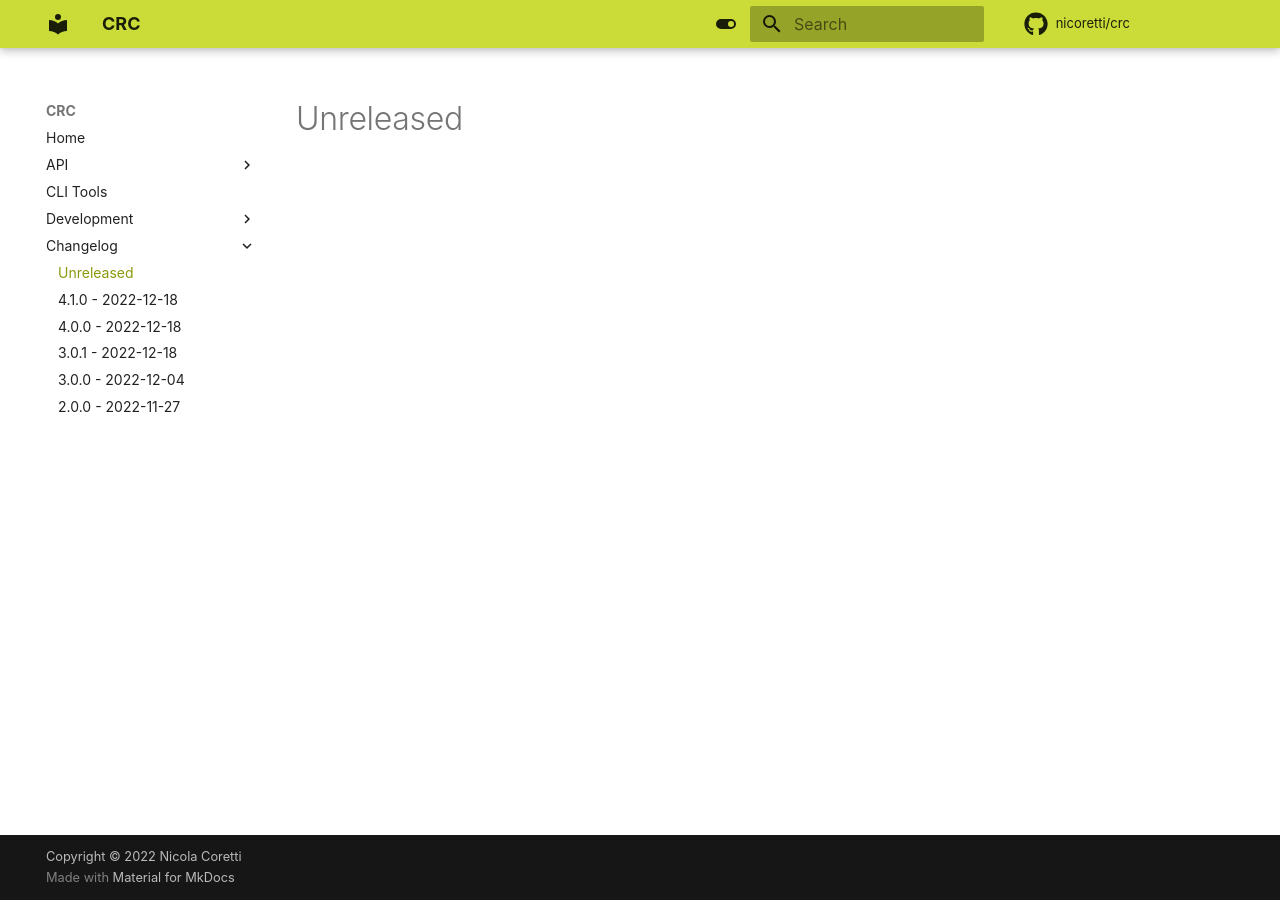
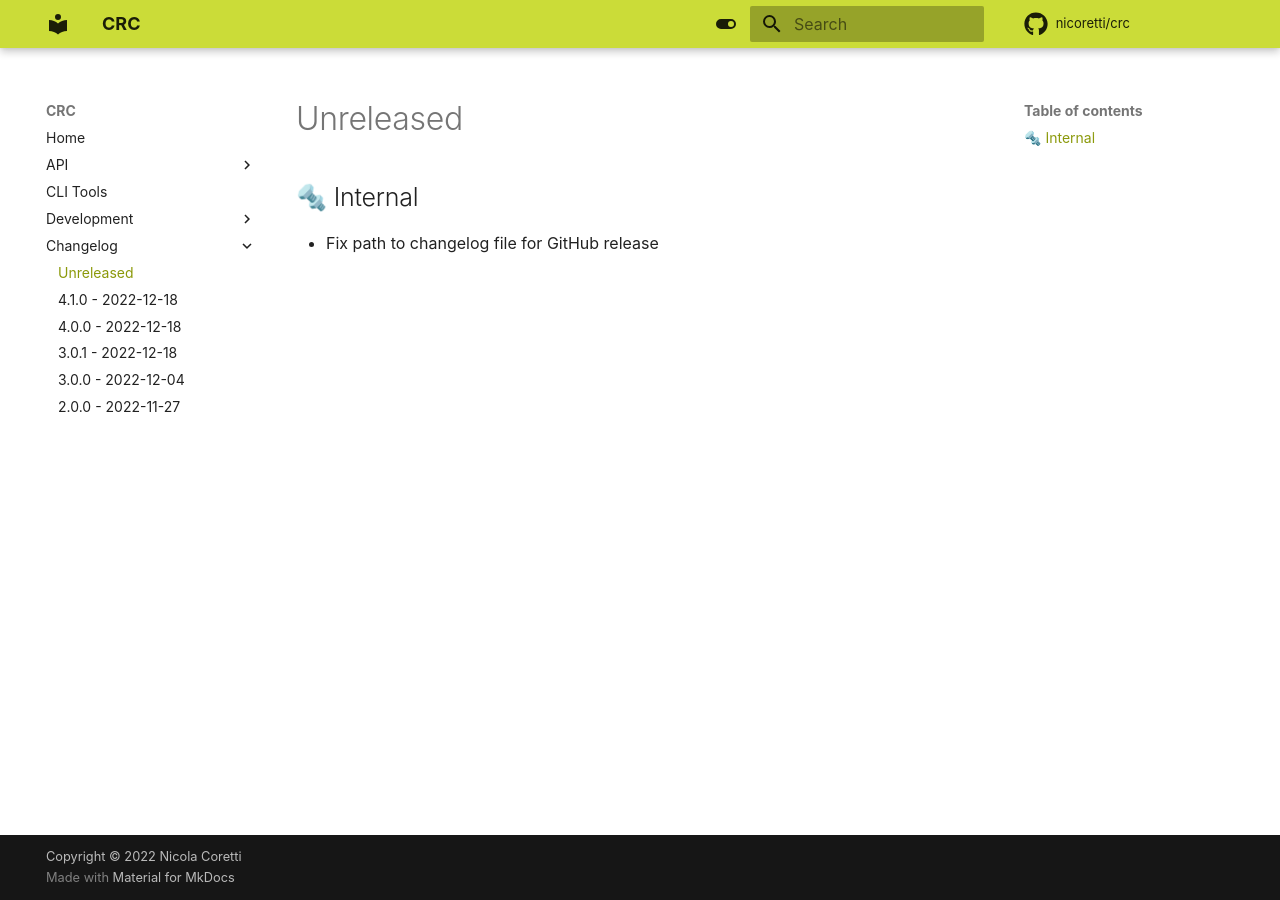
Before and after one commit to Nicoretti/crc, an MkDocs documentation site: the page built from docs/docs/changelog/unreleased.md, in a window 1280 px wide. Built offline with MkDocs 1.6.1 and Material for MkDocs 9.7.7, drawn with Linux system fonts in a browser that asks for light colours; comment, search, counter and statistics services are not loaded.

Commit message:
Fix path to changelog for GitHub release

```diff
--- a/docs/docs/changelog/unreleased.md
+++ b/docs/docs/changelog/unreleased.md
@@ -1 +1,4 @@
 # Unreleased
+
+## 🔩  Internal
+* Fix path to changelog file for GitHub release
```
Also changed, not shown: 1 other file.
